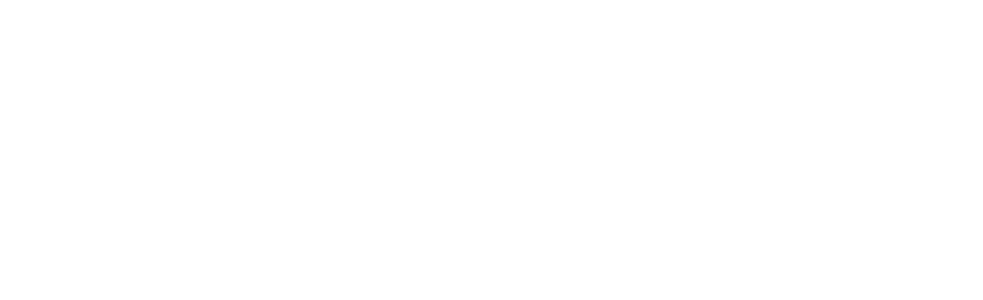
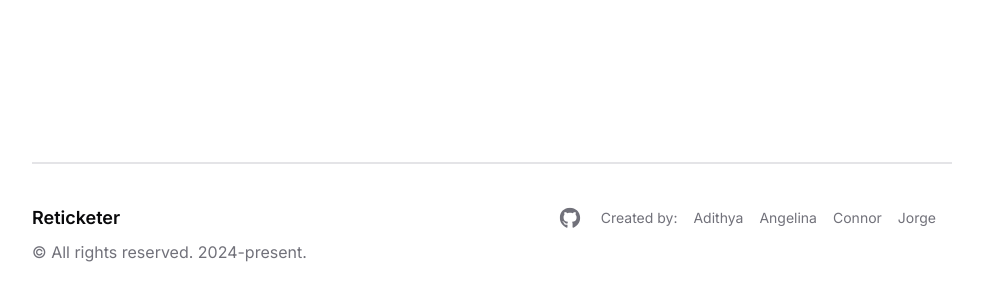
Before and after one commit to raglandconnor/reticketer, a Next.js app: page / in a window 1280 px wide. Shown: the part 1022-1322 px from the top of the page, without its empty margins (148-1131 px from the left). Before the commit the page ends 800 px from the top, so only its background shows below. Built offline with nearby package versions, Linux system fonts and the light colour scheme.

Commit message:
Add footer

```diff
--- a/app/layout.jsx
+++ b/app/layout.jsx
@@ -1,6 +1,7 @@
 import { Inter } from 'next/font/google';
 import './globals.css';
 import { NavBar } from '@/components/Navbar';
+import Footer from '@/components/Footer';
 
 const inter = Inter({ subsets: ['latin'] });
 
@@ -15,6 +16,7 @@
       <body className={inter.className}>
         <NavBar />
         {children}
+        <Footer />
       </body>
     </html>
   );
--- /dev/null
+++ b/components/Footer.jsx
@@ -0,0 +1,74 @@
+import Link from 'next/link';
+import React from 'react';
+import { FaGithub } from 'react-icons/fa';
+
+const Footer = () => {
+  return (
+    <footer className="flex flex-col items-center pt-96 pb-12">
+      <div className="flex-col justify-center items-center">
+        <div className="flex-row justify-between items-center md:w-[720px] lg:w-[860px] xl:w-[920px] border-t-2 pt-10">
+          <div className="flex flex-row items-center justify-between mb-2">
+            <Link
+              href="/"
+              className="text-lg font-semibold text-foreground mr-4"
+            >
+              Reticketer
+            </Link>
+            <div>
+              <ul className="flex flex-row items-center text-sm text-muted-foreground">
+                <li className="mr-6 scale-150 hover:text-black cursor-pointer">
+                  {/* Place repo link once public */}
+                  <a href="" target="_blank">
+                    <FaGithub />
+                  </a>
+                </li>
+                <li className="mr-4">Created by:</li>
+                <li className="mr-4">
+                  <a
+                    href=""
+                    target="_blank"
+                    className="hover:underline hover:text-black"
+                  >
+                    Adithya
+                  </a>
+                </li>
+                <li className="mr-4">
+                  <a
+                    href=""
+                    target="_blank"
+                    className="hover:underline hover:text-black"
+                  >
+                    Angelina
+                  </a>
+                </li>
+                <li className="mr-4">
+                  <a
+                    href="https://www.raglandconnor.com/"
+                    target="_blank"
+                    className="hover:underline hover:text-black"
+                  >
+                    Connor
+                  </a>
+                </li>
+                <li className="mr-4">
+                  <a
+                    href=""
+                    target="_blank"
+                    className="hover:underline hover:text-black"
+                  >
+                    Jorge
+                  </a>
+                </li>
+              </ul>
+            </div>
+          </div>
+          <p className="text-muted-foreground">
+            © All rights reserved. 2024-present.
+          </p>
+        </div>
+      </div>
+    </footer>
+  );
+};
+
+export default Footer;
```
